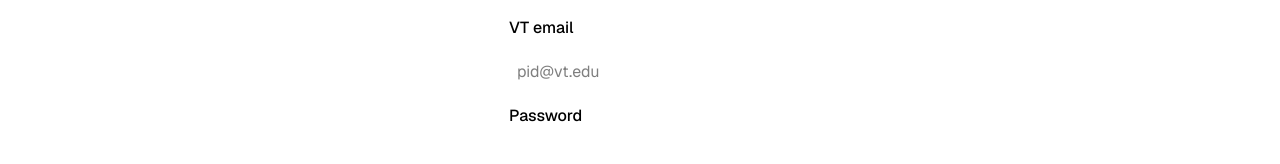
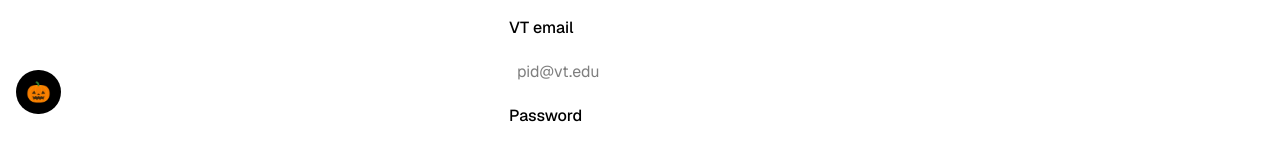
Before and after one commit to OkarinLe/Idle_Death_Gamble, a Next.js app: page /login in a window 1280 px wide. Shown: the part 330-494 px from the top of the page. Built offline with nearby package versions, Linux system fonts and the light colour scheme; no server answers.

Commit message:
SUPER SERIOUS CHANGES

```diff
--- a/src/app/globals.css
+++ b/src/app/globals.css
@@ -54,6 +54,20 @@ body {
 
 .animate-fade-in {
   animation: fade-in 0.3s ease-out both;
+}
+
+/* Halloween joke button: a skeleton sprints across the screen, left edge to right edge. */
+@keyframes skeleton-run {
+  from {
+    left: -10vw;
+  }
+  to {
+    left: 110vw;
+  }
+}
+
+.animate-skeleton-run {
+  animation: skeleton-run 2.5s linear;
 }
 
 /* ---------- Accessibility ---------- */
--- a/src/app/layout.tsx
+++ b/src/app/layout.tsx
@@ -4,6 +4,7 @@ import "./globals.css";
 import { LangProvider } from "@/lib/i18n";
 import { TradingModeProvider } from "@/lib/tradingMode";
 import AccessibilityBar from "@/components/AccessibilityBar";
+import HalloweenButton from "@/components/HalloweenButton";
 
 const geistSans = Geist({
   variable: "--font-geist-sans",
@@ -31,6 +32,7 @@ export default function RootLayout({ children }: LayoutProps<"/">) {
           <TradingModeProvider>
             <AccessibilityBar />
             {children}
+            <HalloweenButton />
           </TradingModeProvider>
         </LangProvider>
       </body>
--- /dev/null
+++ b/src/components/HalloweenButton.tsx
@@ -0,0 +1,40 @@
+"use client";
+
+// A small joke button, just for fun: click it and a skeleton sprints across the screen.
+// Purely decorative (no game state, no data), so it lives on its own here rather than
+// cluttering any particular page.
+import { useState } from "react";
+
+export default function HalloweenButton() {
+  const [running, setRunning] = useState(false);
+
+  function trigger() {
+    setRunning(true);
+    // Matches the CSS animation's length. Also the cleanup for people with
+    // prefers-reduced-motion, whose browser skips the animation entirely
+    // (see globals.css) and would otherwise never fire an "animation end" event.
+    setTimeout(() => setRunning(false), 2600);
+  }
+
+  return (
+    <>
+      <button
+        type="button"
+        onClick={trigger}
+        aria-label="Send a skeleton running across the screen (just for fun)"
+        className="fixed left-4 top-1/2 z-40 -translate-y-1/2 rounded-full border-2 border-orange-500 bg-black px-2.5 py-2 text-xl shadow-lg transition-transform duration-150 hover:scale-110 active:scale-95"
+      >
+        <span aria-hidden="true">🎃</span>
+      </button>
+
+      {running && (
+        <span
+          aria-hidden="true"
+          className="animate-skeleton-run pointer-events-none fixed top-1/2 z-40 -translate-y-1/2 text-5xl"
+        >
+          💀
+        </span>
+      )}
+    </>
+  );
+}
```
